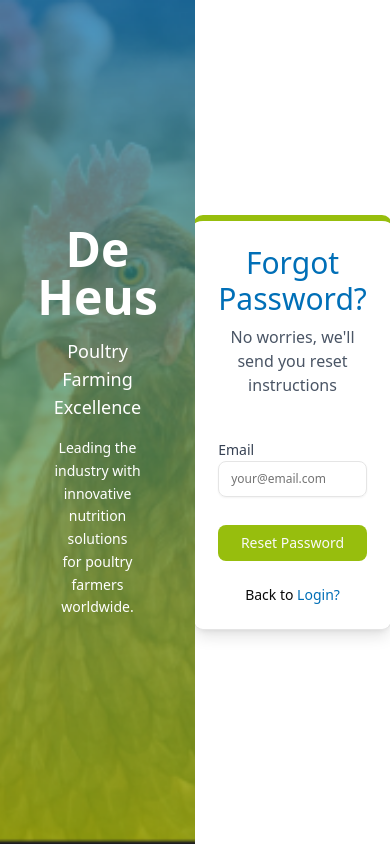
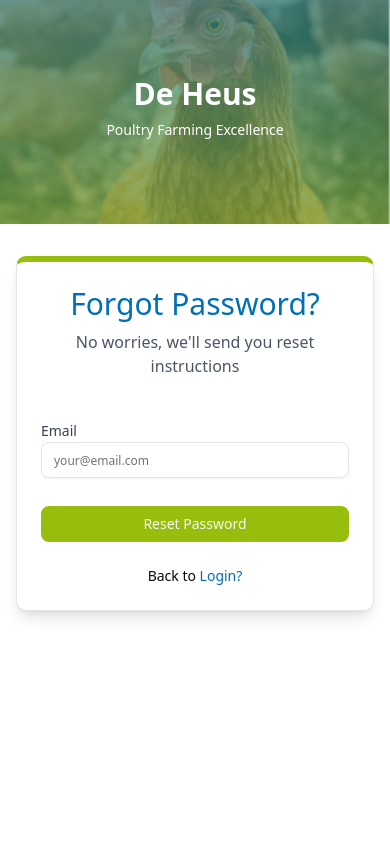
Before and after one commit to atul-proshore/bootcamp-react-app, a Next.js app: page /forgotPassword in a window 390 px wide. Built offline with nearby package versions, Linux system fonts and the light colour scheme.

Commit message:
Made the forgot password page responsive. Removed manual validation and let react-hook-form control the email input.

```diff
--- a/src/app/forgotPassword/page.tsx
+++ b/src/app/forgotPassword/page.tsx
@@ -20,37 +20,41 @@
     formState: { errors },
   } = useForm({
     resolver: yupResolver(resetPasswordSchema),
+    mode: "onSubmit",
   });
 
   const onSubmit = (data: any) => {
     console.log("RESET PASSWORD DATA:", data);
   };
   return (
-    <div className="flex h-screen">
+    <div className="min-h-screen flex flex-col md:flex-row">
       {/* Left side - Image */}
-      <div className="w-1/2 h-full relative flex items-center justify-center">
+      <div className="relative w-full md:w-1/2 h-56 md:h-auto flex items-center justify-center">
         <Image
           src="/screenshot.png"
           alt="De Heus"
-          width={100}
-          height={100}
-          className="absolute w-full h-full object-cover"
+          fill
+          priority
+          className="object-cover"
         />
 
-        <div className="relative z-10 text-white text-center px-10">
-          <h1 className="text-5xl font-bold mb-4">De Heus</h1>
-          <h2 className="text-lg font-medium mb-4">
+        <div className="relative z-10 text-white text-center px-6 md:px-10">
+          <h1 className="text-3xl md:text-5xl font-bold mb-2 md:mb-4">
+            De Heus
+          </h1>
+          <h2 className="text-sm md:text-lg font-medium mb-2 md:mb-4">
             Poultry Farming Excellence
           </h2>
-          <p className="text-sm leading-relaxed">
+          <p className="hidden md:block text-sm leading-relaxed">
             Leading the industry with innovative nutrition solutions <br />
             for poultry farmers worldwide.
           </p>
         </div>
       </div>
+
       {/* Right side - Reset Password Form */}
-      <div className="w-1/2 flex justify-center items-center bg-white">
-        <CardComp className="p-6 shadow-lg rounded-lg w-[420px]">
+      <div className="w-full md:w-1/2 flex justify-center items-center bg-white px-4 py-8">
+        <CardComp className="p-6 shadow-lg rounded-lg w-full max-w-md">
           <div className="text-center">
             <h2 className="text-3xl mb-2" style={{ color: "#006FB7" }}>
               Forgot Password?
@@ -63,19 +67,14 @@
             onSubmit={handleSubmit(onSubmit)}
             className="flex flex-col gap-4 mt-4"
           >
-            <div
-              onInputCapture={(e: any) =>
-                setValue("email", e.target.value, { shouldValidate: true })
-              }
-            >
               <InputGroupComp
                 type="text"
                 label="Email"
                 placeholder="your@email.com"
                 validationMessage={errors.email?.message}
+                {...register("email")}
               />
-              <input type="hidden" {...register("email")} />
-            </div>
+
             <ButtonComp
               name="Reset Password"
               type={ButtonTypes.submit}
```
